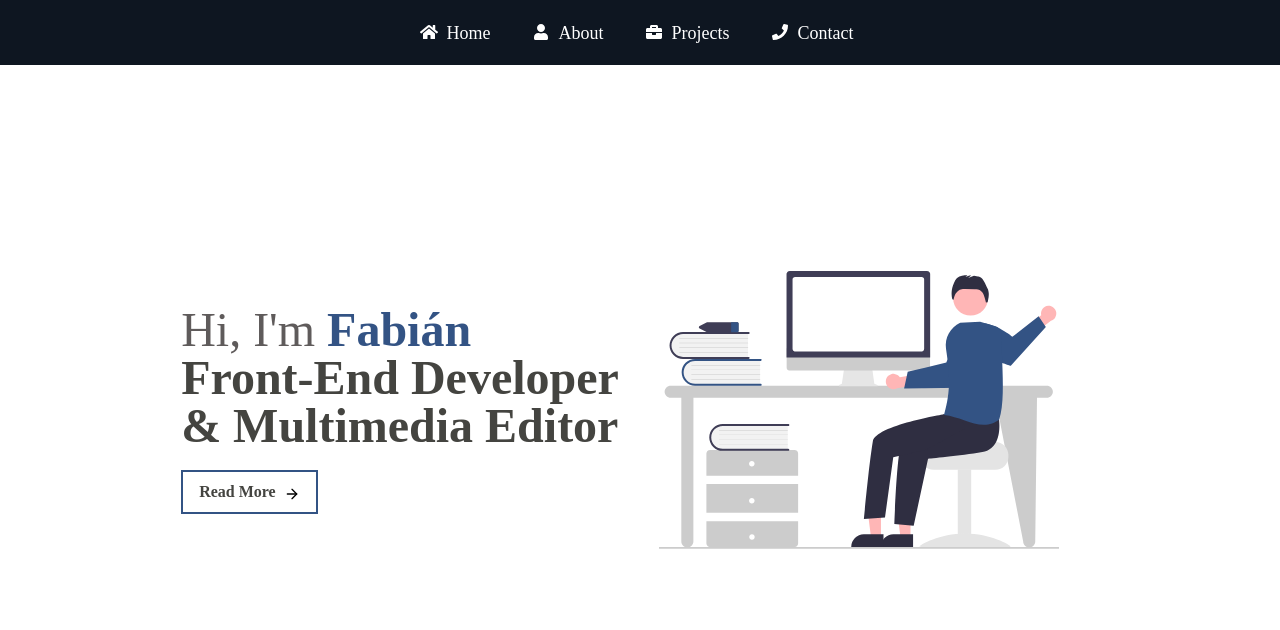
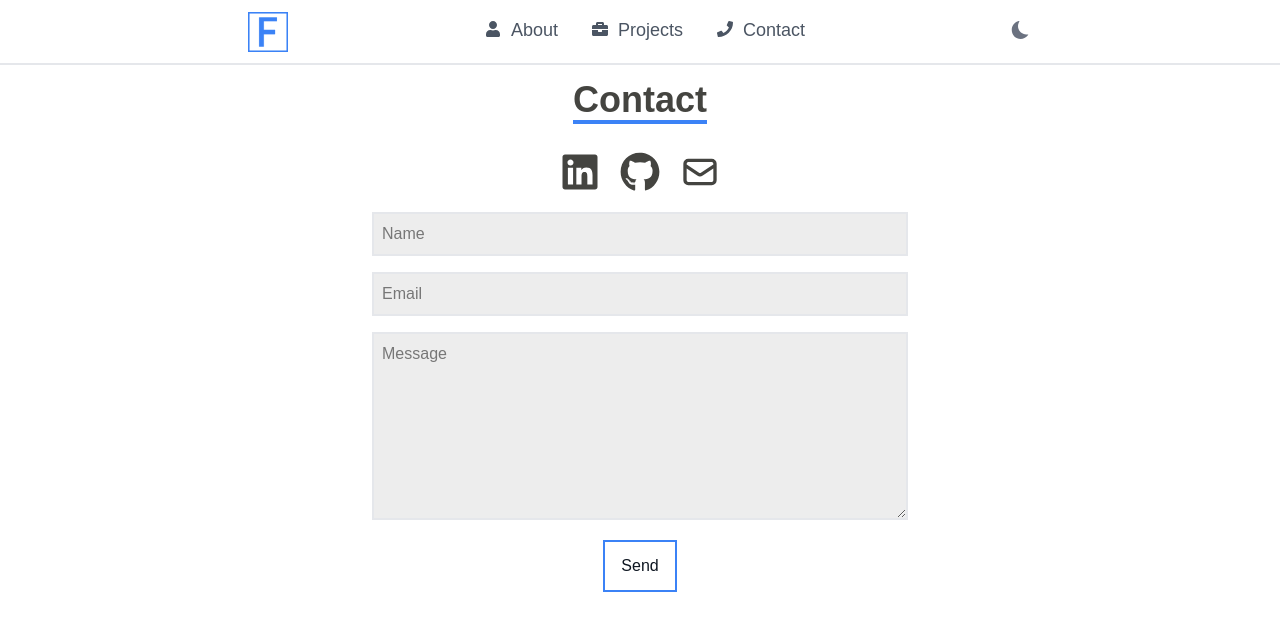
Before and after one commit to vlas-dev/portfolio-website, a React (Create React App) app: page /contact in a window 1280 px wide. Shown: the top 630 px of the page. Built offline with nearby package versions, Linux system fonts and the light colour scheme.

Commit message:
new styling

```diff
--- a/package.json
+++ b/package.json
@@ -1,5 +1,5 @@
 {
-  "homepage": "https://vlas237.github.io/portfolio-website-v1",
+  "homepage": "https://vlas237.github.io/portfolio-website-v1/",
   "name": "portfolio-website-v1",
   "version": "0.1.0",
   "private": true,
@@ -8,7 +8,8 @@
     "@testing-library/react": "^13.0.0",
     "@testing-library/user-event": "^13.2.1",
     "clipboard": "^2.0.11",
-    "framer-motion": "^10.12.10",
+    "framer-motion": "^10.12.12",
+    "hamburger-react": "^2.5.0",
     "react": "^18.2.0",
     "react-animated-burgers": "^1.2.8",
     "react-copy-to-clipboard": "^5.1.0",
@@ -19,6 +20,7 @@
     "react-scroll": "^1.8.9",
     "react-toastify": "^9.1.2",
     "react-tooltip": "^5.11.2",
+    "react-transition-group": "^4.4.5",
     "styled-components": "^6.0.0-rc.1",
     "tailwindcss": "^3.3.2",
     "web-vitals": "^2.1.0"
--- a/src/components/Contact.jsx
+++ b/src/components/Contact.jsx
@@ -37,18 +37,18 @@ const Contact = () => {
   return (
     <div
       name="/contact"
-      className="w-full bg-[#ffffff] text-[#444440] pt-20 sm:pl-4 sm:pr-4 text-center h-screen"
+      className="w-full bg-[#ffffff] text-[#444440] dark:text-gray-300 dark:bg-[#181a1b]  pt-20 sm:pl-4 sm:pr-4 text-center h-screen"
     >
       <div className="w-full max-w-[800px] mx-auto">
-        <div className="pb-8">
-          <p className="text-4xl font-bold inline border-b-4 border-[#335384]">
+        <div className="pb-5">
+          <p className="text-4xl font-bold inline border-b-4 border-[#3b82f6]">
             Contact
           </p>
 
           {/* SOCIAL ICONS */}
-          <div className="flex justify-center my-5 pt-4 gap-5 text-[#777777]">
+          <div className="flex justify-center pt-8 gap-5 text-[#444440] dark:text-gray-300">
             <a
-              className="transition-all duration-100 ease-in-out transform  hover:text-[#335384]"
+              className="transition-all duration-100 ease-in-out transform  hover:text-[#3b82f6]"
               href="https://www.linkedin.com/"
               target="_blank"
               rel="noopener noreferrer"
@@ -56,7 +56,7 @@ const Contact = () => {
               <FaLinkedin size={40} />
             </a>
             <a
-              className="transition-all duration-100 ease-in-out transform hover:text-[#335384]"
+              className="transition-all duration-100 ease-in-out transform hover:text-[#3b82f6]"
               href="https://github.com/"
               target="_blank"
               rel="noopener noreferrer"
@@ -64,7 +64,7 @@ const Contact = () => {
               <FaGithub size={40} />
             </a>
             <a
-              className="transition-all duration-100 ease-in-out transform cursor-pointer hover:text-[#335384]"
+              className="transition-all duration-100 ease-in-out transform cursor-pointer hover:text-[#3b82f6]"
               onClick={copyEmail}
             >
               <HiOutlineMail size={40} />
@@ -76,11 +76,11 @@ const Contact = () => {
         <form
           method="POST"
           action="https://getform.io/f/ff243ebd-e5c5-4af6-a8a3-27482096be97"
-          className="flex flex-col items-center mx-auto"
+          className="flex flex-col items-center mx-auto pl-8 pr-8"
           style={{ maxWidth: "600px" }}
         >
           <input
-            className="p-2 bg-[#ededed] text-[#303030] placeholder-[#777777] hover:text-[#0e1621] w-full border-solid border-2 border-[#335384]"
+            className="p-2 bg-[#ededed] text-[#303030] placeholder-[#777777] hover:text-[#0e1621] w-full border-solid border-2 "
             type="text"
             placeholder="Name"
             name="name"
@@ -88,7 +88,7 @@ const Contact = () => {
             required
           />
           <input
-            className="my-4 p-2 bg-[#ededed] text-[#303030] placeholder-[#777777] w-full border-solid border-2 border-[#335384]"
+            className="my-4 p-2 bg-[#ededed] text-[#303030] placeholder-[#777777] w-full border-solid border-2 "
             type="text"
             placeholder="Email"
             name="email"
@@ -96,14 +96,14 @@ const Contact = () => {
             required
           />
           <textarea
-            className="p-2 bg-[#ededed] text-[#303030] placeholder-[#777777] w-full border-solid border-2 border-[#335384]"
+            className="p-2 bg-[#ededed] text-[#303030] placeholder-[#777777] w-full border-solid border-2 "
             name="message"
             rows="7"
             placeholder="Message"
             style={{ outline: "none" }}
             required
           ></textarea>
-          <button className="text-[#0e1621]  bg-[#ffffff] border-solid border-2 border-[#335384] hover:bg-[#335384] hover:border-[#335384] hover:text-[#ffffff] px-4 py-3 my-5 mx-auto flex items-center">
+          <button className="text-[#0e1621]  bg-[#ffffff] border-solid border-2 border-[#3b82f6] hover:bg-[#3b82f6] hover:border-[#3b82f6] hover:text-[#ffffff] px-4 py-3 my-5 mx-auto flex items-center">
             Send
           </button>
         </form>
--- a/src/components/Home.jsx
+++ b/src/components/Home.jsx
@@ -1,8 +1,8 @@
 import React, { useState } from "react";
-import { BrowserRouter as Router, Route, Routes, Link } from 'react-router-dom';
+import { Link } from 'react-router-dom';
 import { FiArrowRight } from "react-icons/fi";
 import { motion } from "framer-motion";
-import svgHello from "../assets/svgHello.svg";
+
 
 const Home = () => {
   const [isHovered, setIsHovered] = useState(false);
@@ -12,25 +12,16 @@ const Home = () => {
   };
 
   return (
-    <div name="/" className="w-full h-screen bg-[#ffffff]">
+    <div name="/" className="w-full h-screen bg-white dark:bg-[#181a1b]">
       {/* CONTAINER */}
-      <div className="max-w-[1000px] mx-auto flex flex-col md:flex-row justify-center items-center h-full">
+      <div className="max-w-[800px] mx-auto flex flex-col md:flex-row justify-center items-center h-full">
 
 
-
-
-
-      <div className=" md:order-3 flex justify-center items-center md:flex-col md:justify-start md:items-start lg:max-w-[400px] max-w-[300px] lg:mr-10 ml-10  mr-10 mt-5">
-          <img src={svgHello} alt="SVG Image" className="mb-4 md:mb-0" />
-        </div>
-
-
-        <div className="flex  flex-col justify-center items-center md:items-start">
-
-          <h1 className="lg:text-5xl md:text-3xl text-4xl text-[#5f5b5b]  text-center  mt-5">
-            Hi, I'm <span className="font-semibold text-[#335384]">Fabián</span>{" "}
+        <div className="flex flex-col justify-center items-center ">
+          <h1 className="lg:text-5xl md:text-3xl text-4xl text-gray-500 dark:text-gray-300 text-center mt-5 pb-5">
+            Hi, I'm <span className="font-semibold text-blue-500 ">Fabián</span>{" "}
           </h1>
-          <h2 className="lg:text-5xl md:text-3xl text-4xl font-semibold text-[#444440]">
+          <h2 className="lg:text-5xl md:text-3xl text-4xl font-semibold text-gray-600 dark:text-gray-400  pb-5">
             Front-End Developer <br />& Multimedia Editor
           </h2>
           <div
@@ -38,15 +29,15 @@ const Home = () => {
             onMouseEnter={handleHover}
             onMouseLeave={handleHover}
           >
-            <Link to="/about" >
+            <Link to="/about">
               <button
-                className={`flex items-center focus:outline-none  py-2 px-4 border-solid border-2 border-[#335384]  ${
-                  isHovered ? "bg-[#335384]" : ""
+                className={`flex items-center focus:outline-none py-2 px-4 border-solid border-2 border-blue-500 ${
+                  isHovered ? "bg-blue-500 " : ""
                 }`}
               >
                 <span
-                  className={`text-[#444440] mr-2 font-semibold  ${
-                    isHovered ? "text-white" : " "
+                  className={`text-gray-600 dark:text-gray-300 mr-2 ${
+                    isHovered ? "text-white" : ""
                   }`}
                 >
                   Read More
@@ -56,20 +47,15 @@ const Home = () => {
                   animate={{ x: isHovered ? 5 : 0 }}
                   transition={{ yoyo: Infinity, duration: 0.5 }}
                 >
-                    <FiArrowRight
-    className={isHovered ? "text-white" : ""}
-    style={{ marginTop: "3px" }}
-  />
+                  <FiArrowRight
+                    className={isHovered ? "text-white" : "text-gray-600 dark:text-gray-300"}
+                    style={{ marginTop: "3px" }}
+                  />
                 </motion.span>
               </button>
             </Link>
           </div>
         </div>
-
-
-
-
-
       </div>
     </div>
   );
--- a/src/components/Navbar.jsx
+++ b/src/components/Navbar.jsx
@@ -1,177 +1,124 @@
-import React, { useState } from "react";
-import { BrowserRouter as Router, Route, Routes, Link } from 'react-router-dom';
-
-import {
-  FaHome,
-  FaUser,
-  FaTools,
-  FaBriefcase,
-  FaPhone,
-  FaBars,
-  FaTimes,
-} from "react-icons/fa";
-
-import { HamburgerArrow } from "react-animated-burgers";
+import React, { useState, useEffect } from "react";
+import { Link } from 'react-router-dom';
+import { FaHome, FaUser, FaBriefcase, FaPhone } from "react-icons/fa";
+import { IoIosSunny, IoIosMoon } from "react-icons/io";
+import { Squash as Hamburger } from 'hamburger-react';
+import Logo from '../assets/logo.png';
 
 const Navbar = () => {
   const [nav, setNav] = useState(false);
+  const [darkMode, setDarkMode] = useState(
+    localStorage.getItem("darkMode") === "true"
+  );
+
   const handleClick = () => setNav(!nav);
+  const toggleDarkMode = () => {
+    const newDarkMode = !darkMode;
+    setDarkMode(newDarkMode);
+    localStorage.setItem("darkMode", newDarkMode.toString());
+  };
+
+  useEffect(() => {
+    document.documentElement.classList.toggle("dark", darkMode);
+  }, [darkMode]);
 
   return (
-    <div className="fixed w-full h-[65px] flex justify-between items-center px-4 bg-[#0e1621] text-white nav-index">
-      {/* MENU */}
-      <ul className="hidden md:flex flex-grow justify-center items-center text-white text-lg">
+    <div className="fixed w-full h-[65px] bg-white dark:bg-[#181a1b] nav-index border-b-2 border-gray-200 dark:border-[#222425]">
+      <div className="max-w-[800px] mx-auto flex justify-between items-center">
+        <div className="ml-4 mt-2 mb-2 md:ml-2 md:mt-3">
+          <Link to="/">
+            <img src={Logo} alt="" style={{ width: '40px' }} />
+          </Link>
+        </div>
+
+        <ul className="hidden md:flex flex-grow justify-center text-gray-600 dark:text-gray-300 text-lg">
           <li>
-          {" "}
-          <Link
-            to="/"
-            className="py-2 my-3 transition duration-300 ease-in-out relative"
-          >
-            <span className="nav-link-text  mr-2">
-              {" "}
-              <FaHome className="inline-block mr-2 pb-1" size={20} />
-              Home
-            </span>
-          </Link>
-        </li>
-
-        <li>
-          {" "}
-          <Link
-            to="/about"
-            smooth={true}
-            duration={500}
-            className="py-2 my-3 transition duration-300 ease-in-out relative"
-          >
-            <span className="nav-link-text  mr-2">
-              {" "}
-              <FaUser className="inline-block mr-2 pb-1" size={20} />
+            <Link to="/about" smooth={true} duration={500} className="py-2 my-3 transition duration-300 ease-in-out relative">
+              <span className="nav-link-text">
+                <FaUser className="inline-block pb-1 mr-2" size={20} />
                 About
               </span>
             </Link>
           </li>
-
-
-
           <li>
-          {" "}
-          <Link
-            to="/projects"
-            smooth={true}
-            duration={500}
-            className="py-2 my-3 transition duration-300 ease-in-out relative"
-          >
-            <span className="nav-link-text  mr-2">
-              {" "}
-              <FaBriefcase className="inline-block mr-2 pb-1" size={20} />
+            <Link to="/projects" smooth={true} duration={500} className="py-2 my-3 transition duration-300 ease-in-out relative">
+              <span className="nav-link-text">
+                <FaBriefcase className="inline-block pb-1 mr-2" size={20} />
                 Projects
               </span>
             </Link>
           </li>
-
           <li>
-          {" "}
-          <Link
-            to="/contact"
-            smooth={true}
-            duration={500}
-            className="py-2 my-3 transition duration-300 ease-in-out relative"
-          >
-            <span className="nav-link-text  mr-2">
-              {" "}
-              <FaPhone className="inline-block mr-2 pb-1" size={20} />
+            <Link to="/contact" smooth={true} duration={500} className="py-2 my-3 transition duration-300 ease-in-out relative">
+              <span className="nav-link-text">
+                <FaPhone className="inline-block pb-1 mr-2" size={20} />
                 Contact
               </span>
             </Link>
           </li>
         </ul>
 
-      {/* HAMBURGER */}
-      <div onClick={handleClick} className="md:hidden z-50 hover:[#5f5b5b]">
-        <HamburgerArrow
-          isActive={nav}
-          toggleButton={handleClick}
-          barColor="white"
-          buttonWidth={30}
+        <button
+          className="ml-auto p-2 focus:outline-none  mt-2 md:mt-0"
+          onClick={toggleDarkMode}
+        >
+          {darkMode ? (
+            <div className="flex items-center justify-center">
+              <IoIosSunny className="md:h-6 md:w-6 h-8 w-8 text-gray-300 hover:text-blue-500" />
+            </div>
+          ) : (
+            <div className="flex items-center justify-center">
+              <IoIosMoon className="md:h-6 md:w-6 h-8 w-8 text-gray-500  hover:text-blue-500" />
+            </div>
+          )}
+        </button>
+
+        <div onClick={handleClick} className="md:hidden z-50 mt-2 mr-4">
+          <Hamburger
+            color={darkMode ? "rgb(209 213 219)" : "#444440"}
+            size={30}
           />
+        </div>
       </div>
 
       {/* MOBILE MENU */}
-      <ul
-        className={
-          !nav
-            ? "hidden"
-            : "md:hidden fixed top-0 left-0 w-full h-screen bg-[#2d2d2b] flex flex-col justify-center px-20 z-40 gap-20"
-        }
-      >
+      <ul className={`md:hidden fixed top-0 right-0 h-screen bg-white dark:bg-[#181a1b] flex flex-col justify-center z-40 gap-8 text-gray-600 dark:text-gray-300 transform ${nav ? 'translate-x-0' : 'translate-x-full'} transition duration-300 ease-in-out`} onClick={handleClick}>
         <li>
-          {" "}
-          <Link
-            onClick={handleClick}
-            to="/"
-            smooth={true}
-            duration={500}
-            className="ml-16 mr-20 text-4xl transition duration-300 ease-in-out relative"
-          >
-            <span className="nav-link-text  mr-2">
-              {" "}
+          <Link to="/" smooth={true} duration={500} className="ml-16 mr-20 text-4xl transition duration-300 ease-in-out relative">
+            <span className="nav-link-text mr-2">
               <FaHome className="inline-block mr-2 pb-1" size={30} />
               Home
             </span>
           </Link>
         </li>
-
         <li>
-          {" "}
-          <Link
-            onClick={handleClick}
-            to="/about"
-            smooth={true}
-            duration={500}
-            className="ml-16 mr-20 text-4xl transition duration-300 ease-in-out relative"
-          >
-            <span className="nav-link-text  mr-2">
-              {" "}
+          <Link to="/about" smooth={true} duration={500} className="ml-16 mr-20 text-4xl transition duration-300 ease-in-out relative">
+            <span className="nav-link-text">
               <FaUser className="inline-block mr-2 pb-1" size={30} />
               About
             </span>
           </Link>
         </li>
-
         <li>
-          {" "}
-          <Link
-            onClick={handleClick}
-            to="/projects"
-            smooth={true}
-            duration={500}
-            className="ml-16 mr-20 text-4xl transition duration-300 ease-in-out relative"
-          >
-            <span className="nav-link-text  mr-2">
-              {" "}
+          <Link to="/projects" smooth={true} duration={500} className="ml-16 mr-20 text-4xl transition duration-300 ease-in-out relative">
+            <span className="nav-link-text">
               <FaBriefcase className="inline-block mr-2 pb-1" size={30} />
               Projects
             </span>
           </Link>
         </li>
-
         <li>
-          {" "}
-          <Link
-            onClick={handleClick}
-            to="/contact"
-            smooth={true}
-            duration={500}
-            className="ml-16 mr-20 text-4xl transition duration-300 ease-in-out relative"
-          >
-            <span className="nav-link-text  mr-2">
-              {" "}
+          <Link to="/contact" smooth={true} duration={500} className="ml-16 mr-20 text-4xl transition duration-300 ease-in-out relative">
+            <span className="nav-link-text">
               <FaPhone className="inline-block mr-2 pb-1" size={30} />
               Contact
             </span>
           </Link>
         </li>
       </ul>
+
+      {/* Background overlay */}
+      {nav && <div className="fixed inset-0 bg-black opacity-50 z-30" onClick={handleClick}></div>}
     </div>
   );
 };
--- a/src/index.css
+++ b/src/index.css
@@ -2,11 +2,12 @@
 @tailwind components;
 @tailwind utilities;
 
-@import url("https://fonts.googleapis.com/css2?family=Assistant:wght@200;300;400;500;600;700;800&display=swap");
+@import url('https://fonts.googleapis.com/css2?family=Poppins:ital,wght@0,100;0,200;0,300;0,400;0,500;0,600;1,100;1,200;1,300;1,400;1,500;1,600&display=swap');
+
 
 @layer base {
   body {
-    @apply font-[Assistant];
+    font-family: 'Poppins', sans-serif;
   }
   li {
     @apply px-4;
@@ -21,16 +22,9 @@
   height: 250px;
 }
 
-
-
-
-.nav-index{
+.nav-index {
   z-index: 1000;
-
 }
-
-
-
 
 .nav-link-text::after {
   content: "";
@@ -39,7 +33,7 @@
   bottom: -2px;
   width: 0;
   height: 2px;
-  background-color: white;
+  background-color: rgb(59 130 246);
   transition: width 0.3s ease-in-out;
 }
 
--- a/tailwind.config.js
+++ b/tailwind.config.js
@@ -1,5 +1,7 @@
 /** @type {import('tailwindcss').Config} */
 module.exports = {
+  darkMode: 'class',
+
   content: ["./src/**/*.{js,jsx,ts,tsx}",],
   theme: {
     extend: {},
```
Also changed, not shown: src/App.js (+4 -6 lines), src/components/About.jsx (+5 -5 lines), src/components/Projects.jsx (+12 -12 lines), src/assets/logo.png (added), 1 other file (tests, documents, lock files or other folders). Lines whose indentation alone changed are shown as unchanged.
